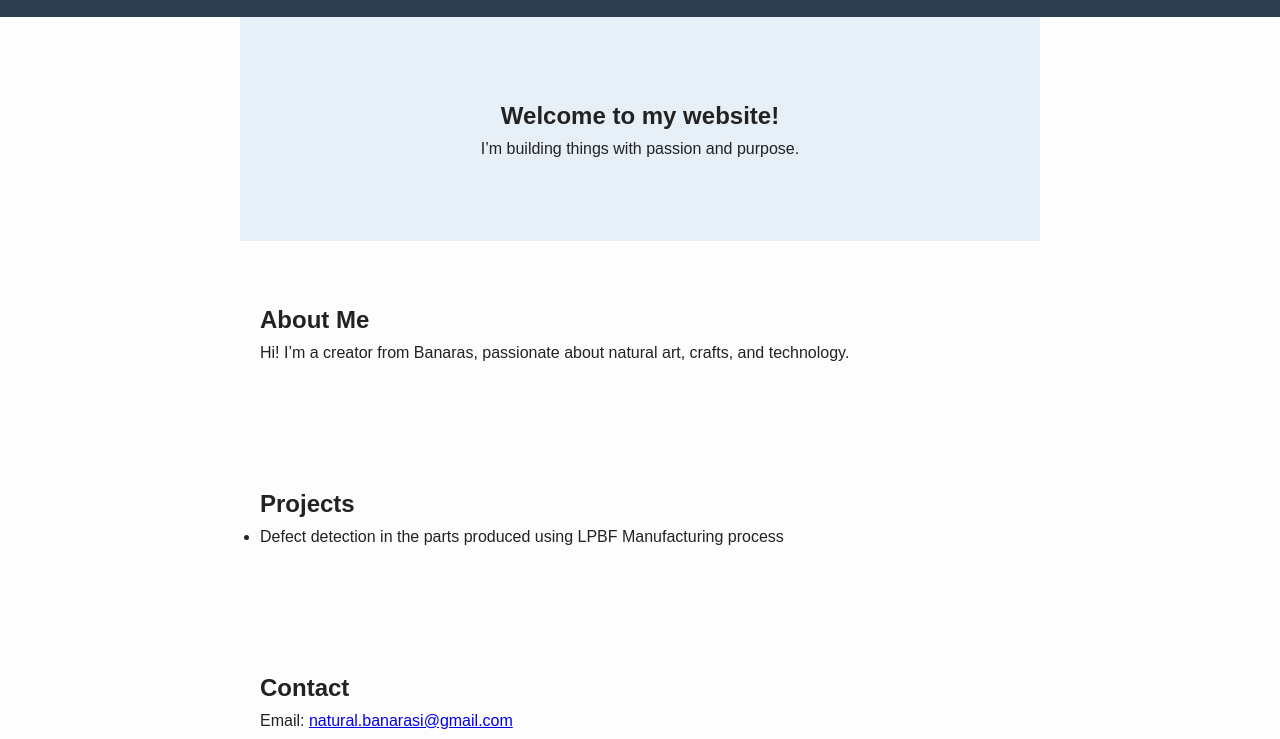
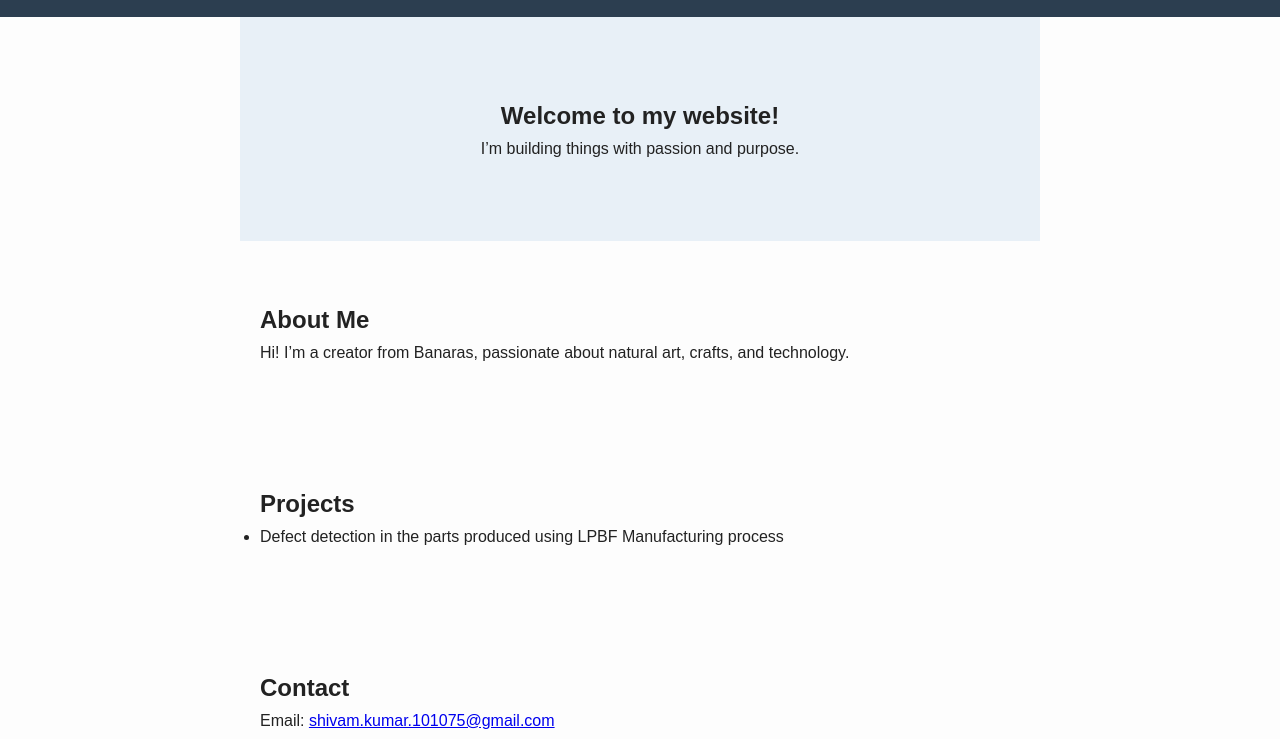
Before and after one commit to naturalbanarasi/naturalbanarasi.github.io, a plain HTML site: page index.html in a window 1280 px wide. Shown: the part 61-800 px from the top of the page. Drawn offline with Linux system fonts and the light colour scheme.

Commit message:
Update index.html

```diff
--- a/index.html
+++ b/index.html
@@ -39,7 +39,7 @@
 
   <section id="contact">
     <h2>Contact</h2>
-    <p>Email: <a href="mailto:natural.banarasi@gmail.com">natural.banarasi@gmail.com</a></p>
+    <p>Email: <a href="mailto:shivam.kumar.101075@gmail.com">shivam.kumar.101075@gmail.com</a></p>
   </section>
 
   <footer>
```
